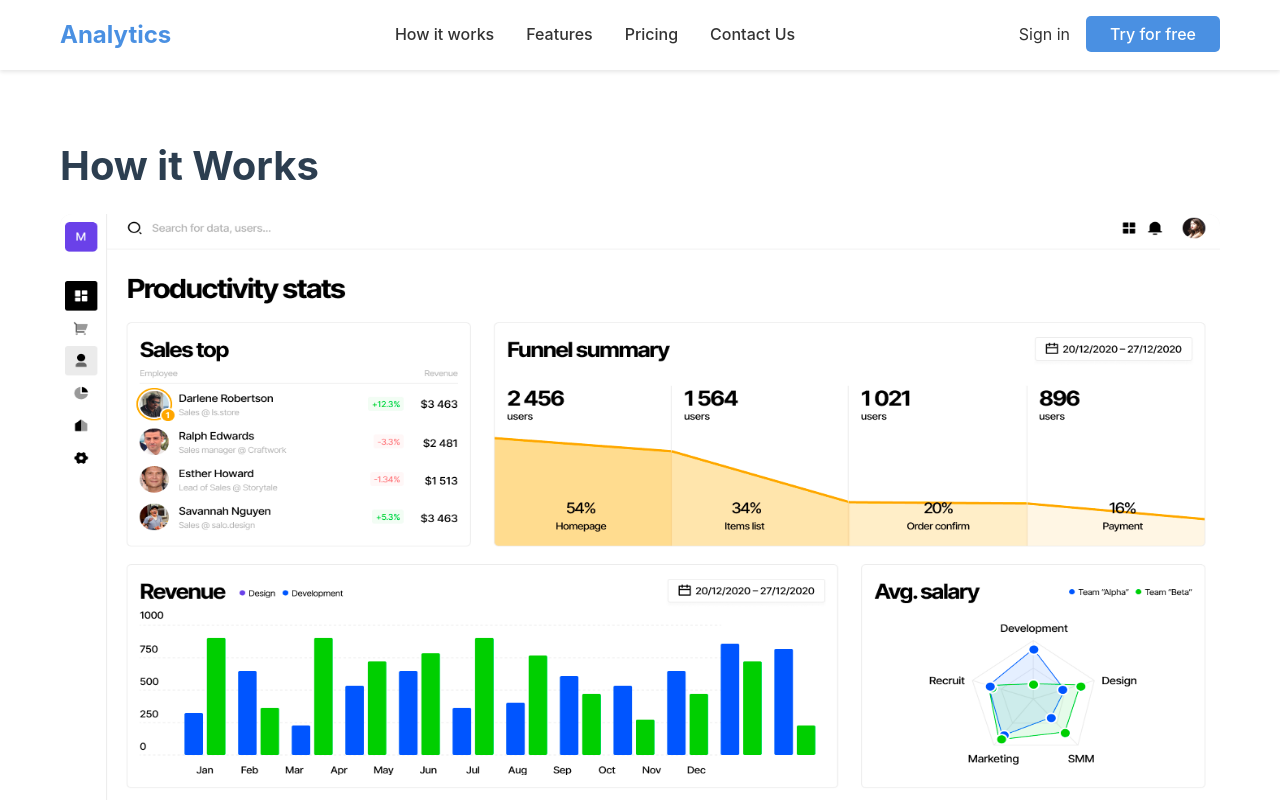
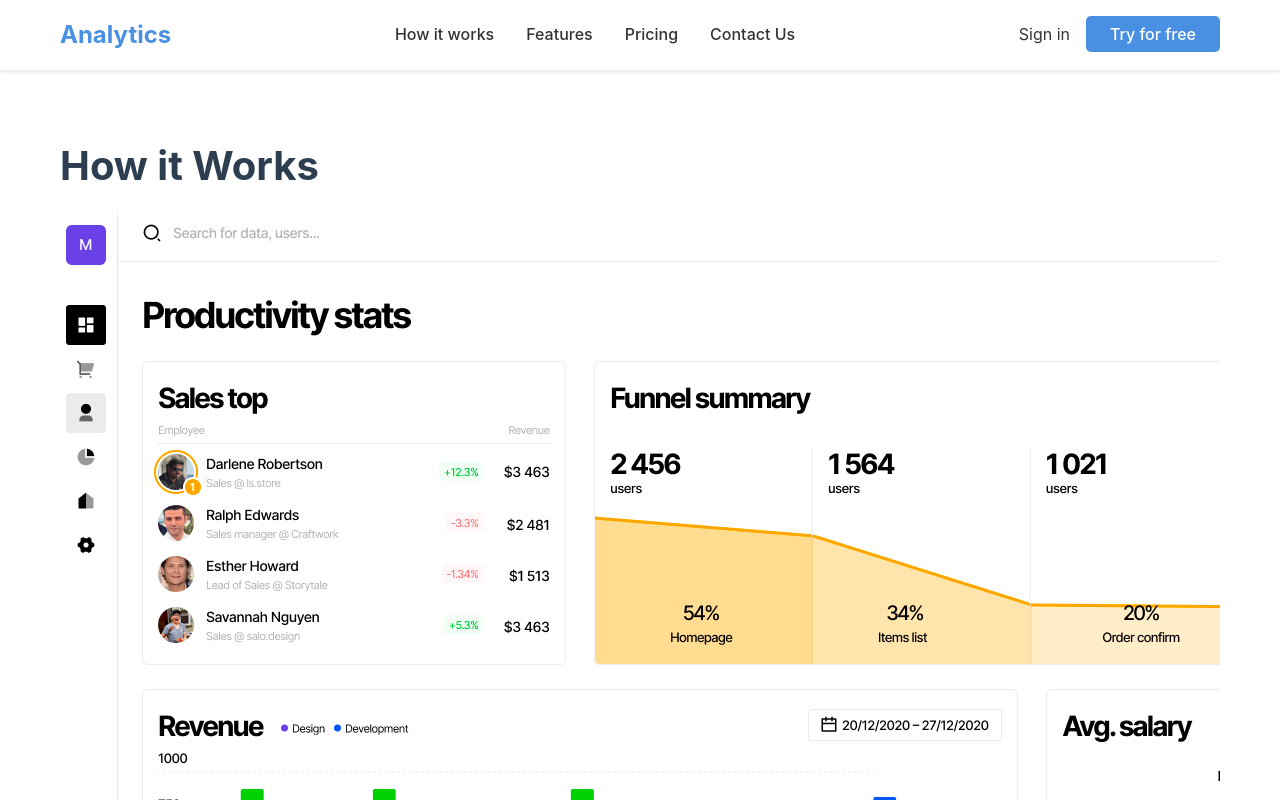
Before and after one commit to saadmansur/client_code_assessment_2, a Next.js app: page /how-it-works in a window 1280 px wide. Shown: the top 800 px of the page. Built offline with nearby package versions, Linux system fonts and the light colour scheme.

Commit message:
some image optimisations

```diff
--- a/app/how-it-works/page.tsx
+++ b/app/how-it-works/page.tsx
@@ -10,12 +10,10 @@ export default function HowItWorks() {
              <AppImage
               src={heroImg}
               alt="Profile photo"
-              fill
-              aspectRatio={16 / 9}
               rounded
               style={{
     objectFit: "fill",
-    objectPosition: "center top",
+    objectPosition: "center",
   }}
             />
             <br />
--- a/app/pricing/page.tsx
+++ b/app/pricing/page.tsx
@@ -29,7 +29,6 @@ export default function Pricing() {
              <AppImage
               src={heroImg}
               alt="Profile photo"
-              aspectRatio={16 / 9}
               rounded
             />
            </div>
--- a/components/AppImage.tsx
+++ b/components/AppImage.tsx
@@ -33,12 +33,13 @@ export default function AppImage({
           : undefined
       }
     >
+
       <Image
-        {...props}
+         {...props}
         sizes={sizes ?? "100vw"}
         className={`${styles.image} ${className}`}
         style={{
-          objectFit: props.style?.objectFit ?? "cover",
+          objectFit: props.style?.objectFit ?? "fill",
           ...props.style,
         }}
         onLoad={() => setIsLoading(false)}
```
